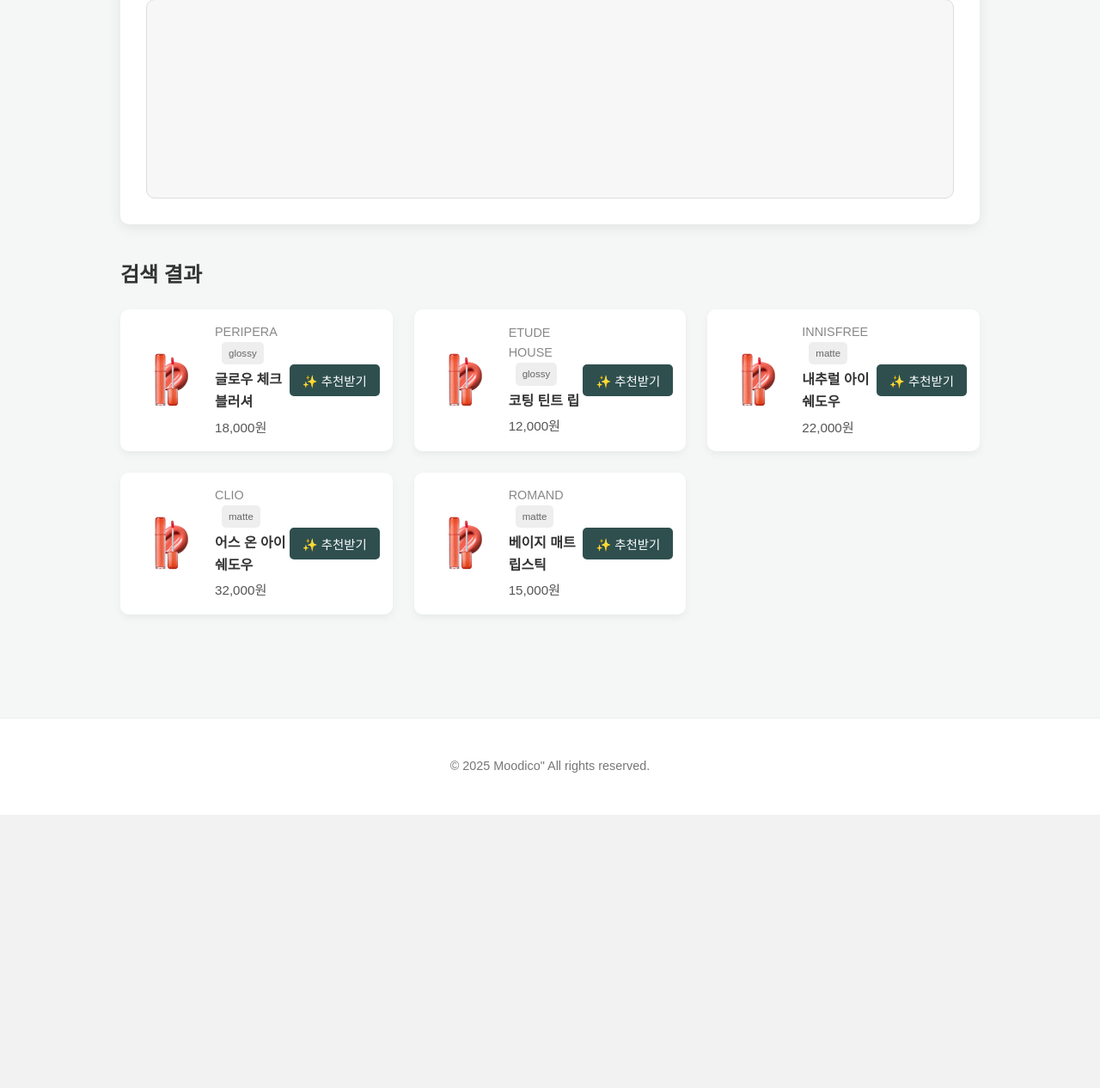
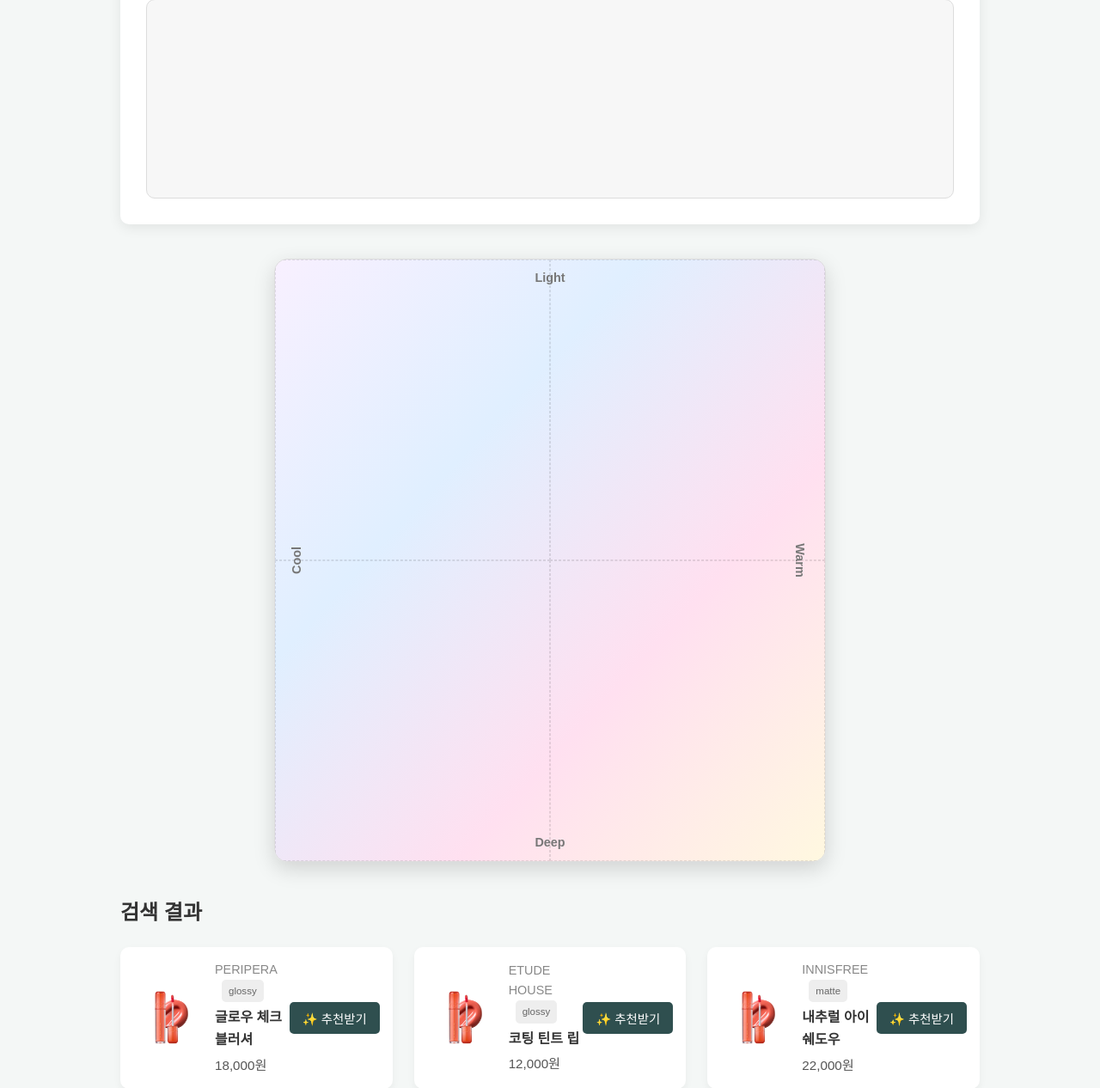
Before and after one commit to pirogramming/Moodico, a Django app: page /my_item_recommendation/ in a window 1280 px wide. Shown: the part 579-1845 px from the top of the page at 86% size. Before the commit the page ends 1527 px from the top, so only its background shows below. Run offline with Django 5.2, Linux system fonts and the light colour scheme.

Commit message:
[feat] upload.html에 warmCool, lightDeep 결과값 색상 매트릭스에 표시

```diff
--- a/static/js/color_analyzer.js
+++ b/static/js/color_analyzer.js
@@ -61,7 +61,32 @@ function rgbToHsl(r, g, b) {
         h /= 6;
     }
 
-    return [h * 360, s, l]; // Hue: 0-360, Saturation: 0-1, Lightness: 0-1
+    return [h * 360, s, l];
+}
+
+function displayColorOnMatrix(hex, warmCool, lightDeep) {
+    const productsContainer = document.querySelector('.color-matrix-container');
+    if (!productsContainer) return;
+
+    // 기존에 표시된 색상 점 제거 - 버튼 누를 때마다 새로 표시
+    const existingColorPoint = productsContainer.querySelector('.temp-color-point');
+    if (existingColorPoint) {
+        existingColorPoint.remove();
+    }
+
+    const colorPoint = document.createElement('div');
+    colorPoint.classList.add('product-circle', 'temp-color-point');
+    colorPoint.style.backgroundColor = hex;
+    colorPoint.style.left = `${warmCool}%`;
+    colorPoint.style.top = `${lightDeep}%`;
+    colorPoint.title = `선택된 색상: ${hex}`;
+
+    colorPoint.style.transform = 'translate(-50%, -50%)';
+
+    colorPoint.style.border = '3px solid #8A2BE2';
+    colorPoint.style.boxShadow = '0 0 10px rgba(138, 43, 226, 0.6)';
+
+    productsContainer.appendChild(colorPoint);
 }
 
 
@@ -119,7 +144,7 @@ document.addEventListener('DOMContentLoaded', () => {
                         console.log(`Light-Deep: ${coords.lightDeep.toFixed(2)}`);
 
                         // 색상을 매트릭스에 표시
-                        //displayColorOnMatrix(hex, coords.warmCool, coords.lightDeep);
+                        displayColorOnMatrix(hex, coords.warmCool, coords.lightDeep);
                     }
                 }
             }
--- a/templates/upload.html
+++ b/templates/upload.html
@@ -5,6 +5,140 @@
     .image-preview-area canvas.color-picker-active {
         cursor: url("{% static 'images/eyedropper.svg' %}") 12 12, crosshair;
     }
+
+  /*임시 css*/
+  .color-matrix-container {
+  position: relative;
+  width: 600px;
+  height: 600px;
+  background: linear-gradient(to bottom right, #f8f0ff, #e0efff, #ffe0f0, #fff8e0);
+  border-radius: 15px;
+  box-shadow: 0 8px 25px rgba(0, 0, 0, 0.15);
+  overflow: hidden;
+  border: 1px solid #ddd;
+  margin-right: 30px;
+}
+.color-matrix-container {
+  position: relative;
+  margin: 0 auto;
+} /*이 부분을 제외하고는 color_matrix_style.css와 같음*/
+
+.quadrant-grid {
+    position: absolute;
+    top: 0;
+    left: 0;
+    width: 100%;
+    height: 100%;
+    display: grid;
+    grid-template-columns: 1fr 1fr;
+    grid-template-rows: 1fr 1fr;
+    z-index: 1;
+}
+
+.quadrant {
+    border: 1px dashed rgba(0, 0, 0, 0.1);
+    box-sizing: border-box;
+}
+
+.axis-label {
+    position: absolute;
+    font-weight: bold;
+    color: #777;
+    font-size: 0.9em;
+    z-index: 5;
+}
+
+.top-label { top: 10px; left: 50%; transform: translateX(-50%); }
+.bottom-label { bottom: 10px; left: 50%; transform: translateX(-50%); }
+.left-label { left: 10px; top: 50%; transform: translateY(-50%) rotate(-90deg); }
+.right-label { right: 10px; top: 50%; transform: translateY(-50%) rotate(90deg); }
+
+
+.makeup-products-container {
+    position: absolute;
+    top: 0;
+    left: 0;
+    width: 100%;
+    height: 100%;
+    z-index: 2;
+}
+
+.product-circle {
+    position: absolute;
+    width: 25px;
+    height: 25px;
+    border-radius: 50%;
+    display: flex;
+    justify-content: center;
+    align-items: center;
+    color: white;
+    font-size: 0.7em;
+    cursor: pointer;
+    box-shadow: 0 2px 5px rgba(0, 0, 0, 0.2);
+    border: 2px solid rgba(255, 255, 255, 0.7);
+    transition: transform 0.2s ease, box-shadow 0.2s ease, border-color 0.2s ease;
+    user-select: none;
+}
+
+.product-circle:hover {
+    transform: scale(1.1);
+    box-shadow: 0 4px 10px rgba(0, 0, 0, 0.3);
+    border-color: rgba(255, 255, 255, 1);
+}
+
+.product-circle.selected {
+    outline: 3px solid #ff69b4;
+    transform: scale(1.2);
+    box-shadow: 0 5px 15px rgba(255, 105, 180, 0.6);
+}
+
+.mood-selection-area {
+    position: absolute;
+    border: 2px dashed #8a2be2;
+    background-color: rgba(138, 43, 226, 0.1);
+    cursor: grab;
+    z-index: 3;
+    min-width: 50px;
+    min-height: 50px;
+    box-sizing: border-box;
+    display: flex;
+    justify-content: center;
+    align-items: center;
+    transition: border 0.1s ease, background-color 0.1s ease;
+}
+
+.mood-selection-area:active {
+    cursor: grabbing;
+}
+
+.mood-label {
+    background-color: rgba(138, 43, 226, 0.8);
+    color: white;
+    padding: 4px 8px;
+    border-radius: 5px;
+    font-size: 0.8em;
+    user-select: none;
+    pointer-events: none;
+    white-space: nowrap;
+}
+
+.resizer {
+    width: 12px;
+    height: 12px;
+    background-color: #8a2be2;
+    border: 1px solid white;
+    position: absolute;
+    border-radius: 50%;
+    cursor: nwse-resize;
+    z-index: 4;
+}
+
+.resizer.top-left-resizer { top: -6px; left: -6px; cursor: nwse-resize; }
+.resizer.top-right-resizer { top: -6px; right: -6px; cursor: nesw-resize; }
+.resizer.bottom-left-resizer { bottom: -6px; left: -6px; cursor: nesw-resize; }
+.resizer.bottom-right-resizer { bottom: -6px; right: -6px; cursor: nwse-resize; }
+
+
 </style>
 {% endblock%}
 {% block content %}
@@ -38,6 +172,37 @@
     </div>
 
   </div>
+
+  <section class="color-matrix-container">
+    <div class="quadrant-grid">
+      <div class="quadrant top-left"></div>
+      <div class="quadrant top-right"></div>
+      <div class="quadrant bottom-left"></div>
+      <div class="quadrant bottom-right"></div>
+    </div>
+
+    <div class="axis-label top-label">Light</div>
+    <div class="axis-label bottom-label">Deep</div>
+    <div class="axis-label left-label">Cool</div>
+    <div class="axis-label right-label">Warm</div>
+
+    <div id="makeup-products-container" class="makeup-products-container">
+      </div>
+
+
+    <!--유사 무드 제품 추천 구간 표시-->
+    <!--
+    <div id="mood-selection-area" class="mood-selection-area">
+      <span class="mood-label">추천 구간</span>
+      <div class="resizer top-left-resizer"></div>
+      <div class="resizer top-right-resizer"></div>
+      <div class="resizer bottom-left-resizer"></div>
+      <div class="resizer bottom-right-resizer"></div>
+    </div>
+    -->
+
+
+  </section>
 
   <div class="search-results-section">
     <h3>검색 결과</h3>
```
